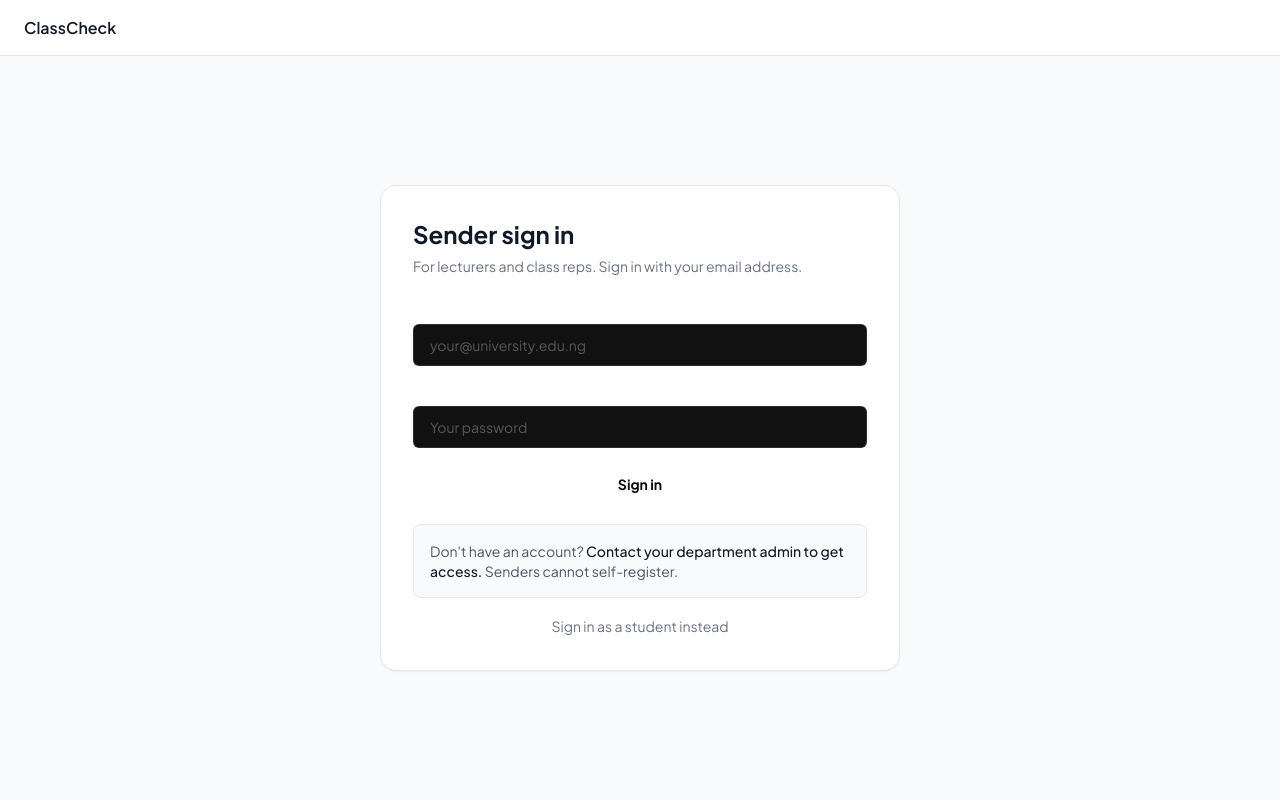
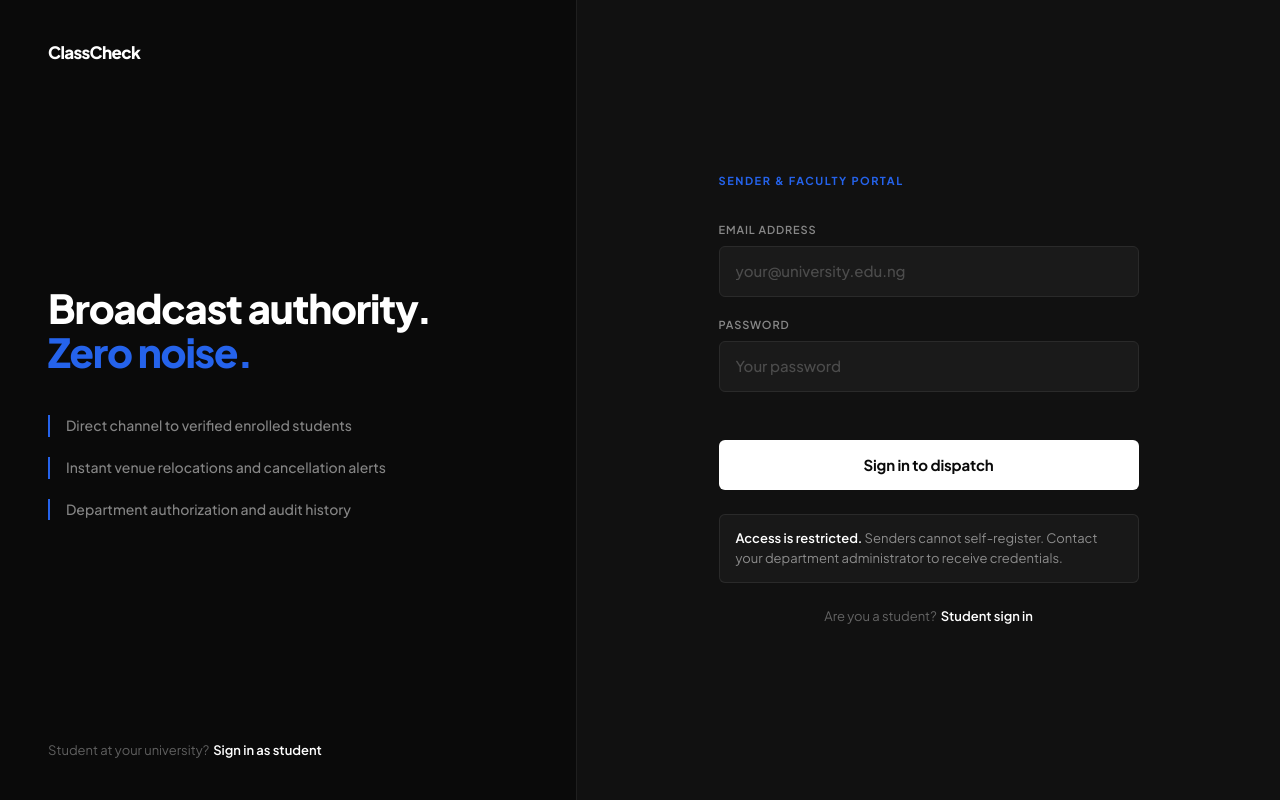
Before and after one commit to Adeleke-Mubarak/ClassCheck, a React (Vite) app in the folder frontend/: page /sender in a window 1280 px wide. Built offline with nearby package versions, Linux system fonts and the light colour scheme; no server answers.

Commit message:
feat(ui): unify SenderSignIn, SenderNavbar, Portal, and History with dark sharp theme

```diff
--- a/frontend/src/pages/SenderSignIn.jsx
+++ b/frontend/src/pages/SenderSignIn.jsx
@@ -4,11 +4,200 @@ import toast from 'react-hot-toast'
 import { api } from '../lib/api'
 import { useAuth } from '../context/AuthContext'
 
+const font = "'Plus Jakarta Sans', 'Inter', ui-sans-serif, sans-serif"
+
+const S = {
+  page: {
+    display: 'flex',
+    minHeight: '100vh',
+    background: '#0A0A0A',
+    fontFamily: font,
+    WebkitFontSmoothing: 'antialiased',
+    MozOsxFontSmoothing: 'grayscale',
+    color: '#FFFFFF',
+  },
+
+  /* Left panel */
+  left: {
+    width: '45%',
+    background: '#0A0A0A',
+    display: 'flex',
+    flexDirection: 'column',
+    justifyContent: 'space-between',
+    padding: '40px 48px',
+  },
+  logo: {
+    fontWeight: 800,
+    fontSize: '17px',
+    letterSpacing: '-0.04em',
+    color: '#FFFFFF',
+    textDecoration: 'none',
+  },
+  leftMiddle: {
+    maxWidth: '400px',
+  },
+  leftHeadline: {
+    fontSize: '40px',
+    fontWeight: 800,
+    lineHeight: 1.12,
+    letterSpacing: '-0.03em',
+    color: '#FFFFFF',
+    margin: '0 0 40px',
+  },
+  trustItem: {
+    borderLeft: '2px solid #2563EB',
+    paddingLeft: '16px',
+    marginBottom: '20px',
+  },
+  trustText: {
+    fontSize: '14px',
+    fontWeight: 500,
+    lineHeight: 1.55,
+    color: 'rgba(255,255,255,0.5)',
+    margin: 0,
+  },
+  leftBottom: {
+    fontSize: '13px',
+    color: 'rgba(255,255,255,0.35)',
+  },
+  leftBottomLink: {
+    color: '#FFFFFF',
+    fontWeight: 600,
+    textDecoration: 'none',
+    marginLeft: '4px',
+  },
+
+  /* Right panel */
+  right: {
+    width: '55%',
+    background: '#111111',
+    display: 'flex',
+    alignItems: 'center',
+    justifyContent: 'center',
+    padding: '40px 48px',
+    borderLeft: '1px solid rgba(255,255,255,0.06)',
+    overflowY: 'auto',
+  },
+  formWrapper: {
+    width: '100%',
+    maxWidth: '420px',
+  },
+  sectionLabel: {
+    fontSize: '11px',
+    fontWeight: 700,
+    letterSpacing: '0.14em',
+    textTransform: 'uppercase',
+    color: '#2563EB',
+    marginBottom: '32px',
+    display: 'block',
+  },
+
+  /* Fields */
+  fieldGroup: {
+    marginBottom: '20px',
+  },
+  label: {
+    display: 'block',
+    fontSize: '11px',
+    fontWeight: 600,
+    letterSpacing: '0.08em',
+    textTransform: 'uppercase',
+    color: '#888888',
+    marginBottom: '8px',
+  },
+  input: {
+    width: '100%',
+    padding: '13px 16px',
+    background: '#1A1A1A',
+    border: '1px solid #2A2A2A',
+    borderRadius: '6px',
+    color: '#FFFFFF',
+    fontSize: '15px',
+    fontFamily: font,
+    fontWeight: 500,
+    outline: 'none',
+    transition: 'border-color 0.2s, box-shadow 0.2s',
+  },
+  inputFocus: {
+    borderColor: '#2563EB',
+    boxShadow: '0 0 0 3px rgba(37,99,235,0.15)',
+  },
+
+  /* Submit */
+  submit: {
+    width: '100%',
+    padding: '14px 24px',
+    background: '#FFFFFF',
+    color: '#0A0A0A',
+    fontSize: '15px',
+    fontWeight: 700,
+    fontFamily: font,
+    borderRadius: '6px',
+    border: 'none',
+    cursor: 'pointer',
+    letterSpacing: '-0.01em',
+    marginTop: '28px',
+    transition: 'background 0.2s, transform 0.12s',
+  },
+  submitDisabled: {
+    opacity: 0.5,
+    cursor: 'not-allowed',
+  },
+  noticeBox: {
+    marginTop: '24px',
+    padding: '14px 16px',
+    background: 'rgba(255,255,255,0.03)',
+    borderRadius: '6px',
+    border: '1px solid rgba(255,255,255,0.08)',
+  },
+  noticeText: {
+    fontSize: '13px',
+    lineHeight: 1.5,
+    color: 'rgba(255,255,255,0.5)',
+    margin: 0,
+  },
+  bottomText: {
+    fontSize: '13px',
+    color: 'rgba(255,255,255,0.35)',
+    textAlign: 'center',
+    marginTop: '24px',
+  },
+  bottomLink: {
+    color: '#FFFFFF',
+    fontWeight: 600,
+    textDecoration: 'none',
+    marginLeft: '4px',
+  },
+}
+
+function DarkInput({ id, name, type = 'text', required, autoComplete, placeholder, value, onChange }) {
+  const [focused, setFocused] = useState(false)
+  return (
+    <input
+      id={id}
+      name={name}
+      type={type}
+      required={required}
+      autoComplete={autoComplete}
+      placeholder={placeholder}
+      value={value}
+      onChange={onChange}
+      onFocus={() => setFocused(true)}
+      onBlur={() => setFocused(false)}
+      style={{
+        ...S.input,
+        ...(focused ? S.inputFocus : {}),
+      }}
+    />
+  )
+}
+
 export default function SenderSignIn() {
   const navigate = useNavigate()
   const { refreshProfile } = useAuth()
   const [form, setForm] = useState({ email: '', password: '' })
   const [loading, setLoading] = useState(false)
+  const [submitHover, setSubmitHover] = useState(false)
 
   function handleChange(e) {
     setForm((prev) => ({ ...prev, [e.target.name]: e.target.value }))
@@ -20,7 +209,6 @@ export default function SenderSignIn() {
     try {
       const { user } = await api.signInSender(form)
       await refreshProfile()
-      // Determine role and redirect appropriately
       const role = user?.role
       if (role === 'admin') {
         navigate('/admin')
@@ -39,23 +227,44 @@ export default function SenderSignIn() {
   }
 
   return (
-    <div className="min-h-screen bg-gray-50 flex flex-col">
-      <header className="h-14 border-b border-gray-200 bg-white flex items-center px-6">
-        <Link to="/" className="font-semibold text-gray-900">ClassCheck</Link>
-      </header>
+    <div style={S.page}>
+      {/* ── Left panel ─────────────────────────────────────────────── */}
+      <div className="signup-left" style={S.left}>
+        <Link to="/" style={S.logo}>ClassCheck</Link>
 
-      <div className="flex-1 flex items-center justify-center px-4 py-12">
-        <div className="w-full max-w-[520px]">
-          <div className="bg-white border border-gray-200 rounded-2xl shadow-sm p-8">
-            <h1 className="text-2xl font-bold text-gray-900">Sender sign in</h1>
-            <p className="mt-1.5 text-sm text-gray-500">
-              For lecturers and class reps. Sign in with your email address.
+        <div style={S.leftMiddle}>
+          <h1 style={S.leftHeadline}>
+            Broadcast authority.<br />
+            <span style={{ color: '#2563EB' }}>Zero noise.</span>
+          </h1>
+
+          <div style={S.trustItem}>
+            <p style={S.trustText}>Direct channel to verified enrolled students</p>
+          </div>
+          <div style={S.trustItem}>
+            <p style={S.trustText}>Instant venue relocations and cancellation alerts</p>
+          </div>
+          <div style={{ ...S.trustItem, marginBottom: 0 }}>
+            <p style={S.trustText}>Department authorization and audit history</p>
+          </div>
+        </div>
+
+        <p style={S.leftBottom}>
+          Student at your university?
+          <Link to="/signin" style={S.leftBottomLink}>Sign in as student</Link>
         </p>
+      </div>
 
-            <form onSubmit={handleSubmit} className="mt-6 space-y-4">
-              <div>
-                <label className="form-label" htmlFor="email">Email address</label>
-                <input
+      {/* ── Right panel (form) ─────────────────────────────────────── */}
+      <div className="signup-right" style={S.right}>
+        <div style={S.formWrapper}>
+          <span style={S.sectionLabel}>Sender & Faculty Portal</span>
+
+          <form onSubmit={handleSubmit}>
+            {/* Email */}
+            <div style={S.fieldGroup}>
+              <label style={S.label} htmlFor="email">Email address</label>
+              <DarkInput
                 id="email"
                 name="email"
                 type="email"
@@ -64,13 +273,13 @@ export default function SenderSignIn() {
                 placeholder="your@university.edu.ng"
                 value={form.email}
                 onChange={handleChange}
-                  className="form-input"
               />
             </div>
 
-              <div>
-                <label className="form-label" htmlFor="password">Password</label>
-                <input
+            {/* Password */}
+            <div style={S.fieldGroup}>
+              <label style={S.label} htmlFor="password">Password</label>
+              <DarkInput
                 id="password"
                 name="password"
                 type="password"
@@ -79,35 +288,36 @@ export default function SenderSignIn() {
                 placeholder="Your password"
                 value={form.password}
                 onChange={handleChange}
-                  className="form-input"
               />
             </div>
 
+            {/* Submit */}
             <button
               type="submit"
               disabled={loading}
-                className="btn-primary mt-2"
+              style={{
+                ...S.submit,
+                ...(loading ? S.submitDisabled : {}),
+                ...(submitHover && !loading ? { background: '#E8E8E8', transform: 'translateY(-1px)' } : {}),
+              }}
+              onMouseEnter={() => setSubmitHover(true)}
+              onMouseLeave={() => setSubmitHover(false)}
             >
-                {loading ? 'Signing in...' : 'Sign in'}
+              {loading ? 'Signing in...' : 'Sign in to dispatch'}
             </button>
           </form>
 
-            <div className="mt-5 p-4 bg-gray-50 rounded-lg border border-gray-200">
-              <p className="text-sm text-gray-600">
-                Don't have an account?{' '}
-                <span className="font-medium text-gray-900">
-                  Contact your department admin to get access.
-                </span>{' '}
-                Senders cannot self-register.
+          {/* Senders cannot self-register notice */}
+          <div style={S.noticeBox}>
+            <p style={S.noticeText}>
+              <strong style={{ color: '#FFFFFF', fontWeight: 600 }}>Access is restricted.</strong> Senders cannot self-register. Contact your department administrator to receive credentials.
             </p>
           </div>
 
-            <p className="mt-4 text-center">
-              <Link to="/signin" className="text-sm text-gray-500 hover:text-gray-900 transition-colors">
-                Sign in as a student instead
-              </Link>
+          <p style={S.bottomText}>
+            Are you a student?
+            <Link to="/signin" style={S.bottomLink}>Student sign in</Link>
           </p>
-          </div>
         </div>
       </div>
     </div>
```
Also changed, not shown: frontend/src/components/SenderNavbar.jsx (+27 -10 lines), frontend/src/pages/sender/History.jsx (+24 -24 lines), frontend/src/pages/sender/Portal.jsx (+52 -45 lines). Lines whose indentation alone changed are shown as unchanged.
